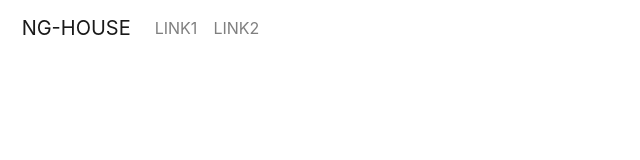
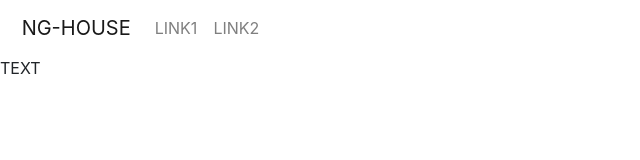
Before and after one commit to eragonwien/eragonwien.github.io, a plain HTML site: page index.html in a window 1280 px wide. Shown: the full height of the page, 0-640 px from the left. Drawn offline with nearby package versions, Linux system fonts and the light colour scheme; some packages are replaced by stand-ins of ours.

Commit message:
add test text

```diff
--- a/index.html
+++ b/index.html
@@ -46,6 +46,8 @@
 			</ul>
 		</div>
 	</nav>
+
+	<p>TEXT</p>
     <!-- jQuery library -->
     <script src="https://ajax.googleapis.com/ajax/libs/jquery/3.2.1/jquery.min.js"></script>
 
```
